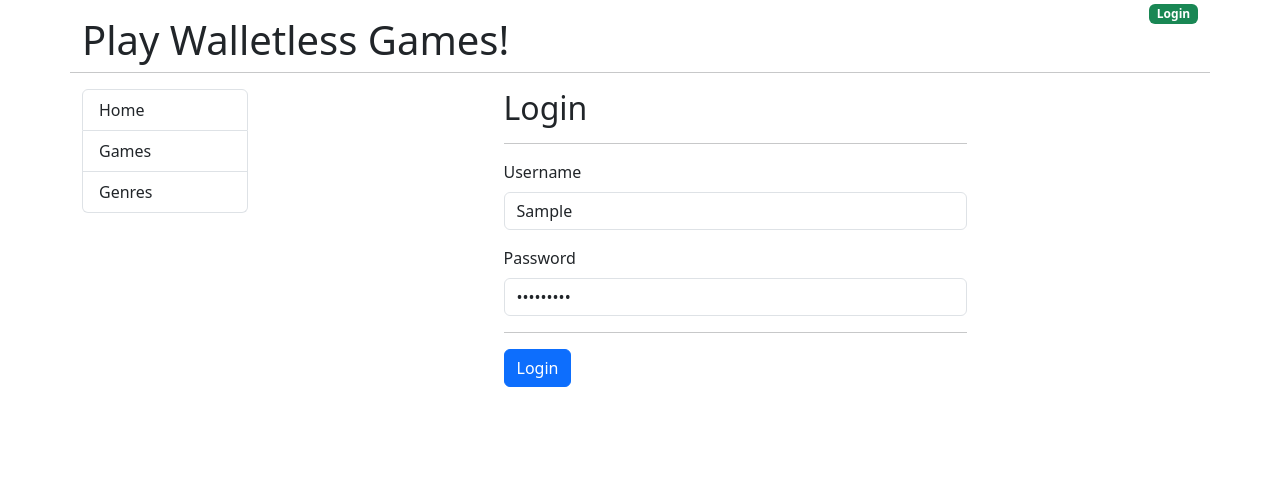
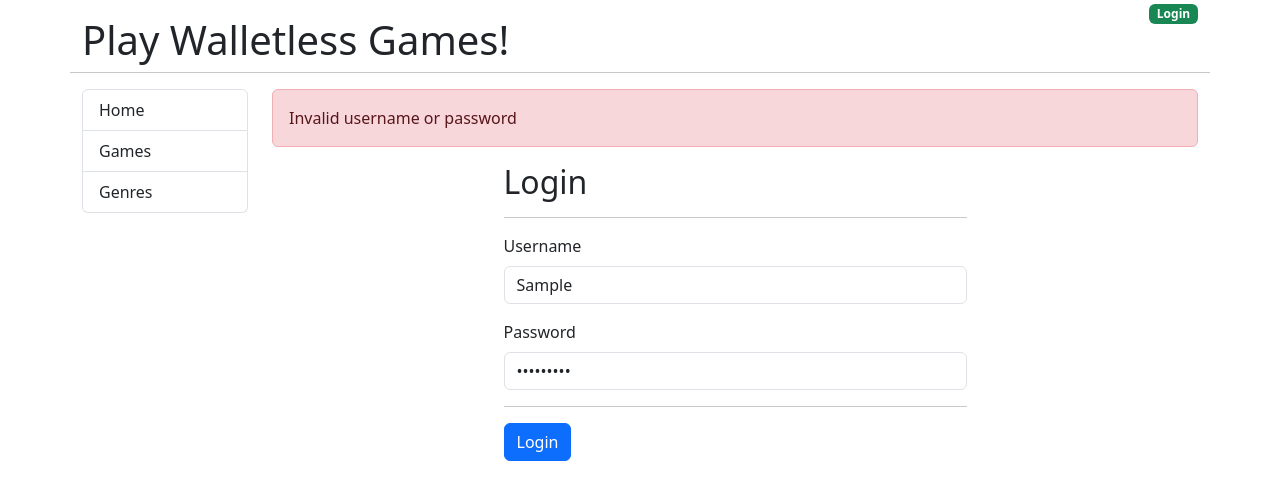
Before and after one commit to kenichisutan/play-walletless-games, a React (Create React App) app in the folder play-walletless-games-front-end/: page /login in a window 1280 px wide. Both pictures are taken after typing "Sample", "Sample123" into the empty fields and a click on the input "Login". Shown: the top 500 px of the page. Built offline with nearby package versions, Linux system fonts and the light colour scheme.

Commit message:
Invalid login alert improved. Alert.js class created.

```diff
--- a/play-walletless-games-front-end/src/App.js
+++ b/play-walletless-games-front-end/src/App.js
@@ -1,8 +1,11 @@
 import {Link, Outlet} from "react-router-dom";
 import {useState} from "react";
+import Alert from "./components/Alert";
 
 function App() {
     const [jwtToken, setJwtToken] = useState("");
+    const [alertMessage, setAlertMessage] = useState("");
+    const [alertClassName, setAlertClassName] = useState("d-none");
 
     return (
         <div className="container">
@@ -37,7 +40,13 @@ function App() {
                     </nav>
                 </div>
                 <div className="col-md-10">
-                    <Outlet/>
+                    <Alert
+                        message={alertMessage}
+                        className={alertClassName}
+                    />
+                    <Outlet context={{
+                        jwtToken, setJwtToken, setAlertClassName, setAlertMessage,
+                    }}/>
                 </div>
             </div>
         </div>
--- /dev/null
+++ b/play-walletless-games-front-end/src/components/Alert.js
@@ -0,0 +1,9 @@
+const Alert = (props) => {
+    return (
+        <div className={"alert " + props.className} role="alert">
+            {props.message}
+        </div>
+    )
+}
+
+export default Alert;
--- a/play-walletless-games-front-end/src/components/Login.js
+++ b/play-walletless-games-front-end/src/components/Login.js
@@ -1,14 +1,29 @@
 import {useState} from "react";
 import Input from "./form/Input";
+import {useNavigate, useOutletContext} from "react-router-dom";
 
 const Login = () => {
     const [username, setUsername] = useState("");
     const [password, setPassword] = useState("");
 
+    const { setJwtToken } = useOutletContext()
+    const { setAlertClassName } = useOutletContext()
+    const { setAlertMessage } = useOutletContext()
+
+    const navigate = useNavigate();
+
     const handleSubmit = (event) => {
         event.preventDefault();
+        console.log("username: " + username + ", password: " + password);
         if(username === "admin" && password === "admin") {
-            alert("Login successful!");
+            setJwtToken("1234567890");
+            setAlertClassName("d-none");
+            setAlertMessage("");
+            navigate("/");
+        } else {
+            setJwtToken("");
+            setAlertClassName("alert-danger");
+            setAlertMessage("Invalid username or password");
         }
     }
 
```
